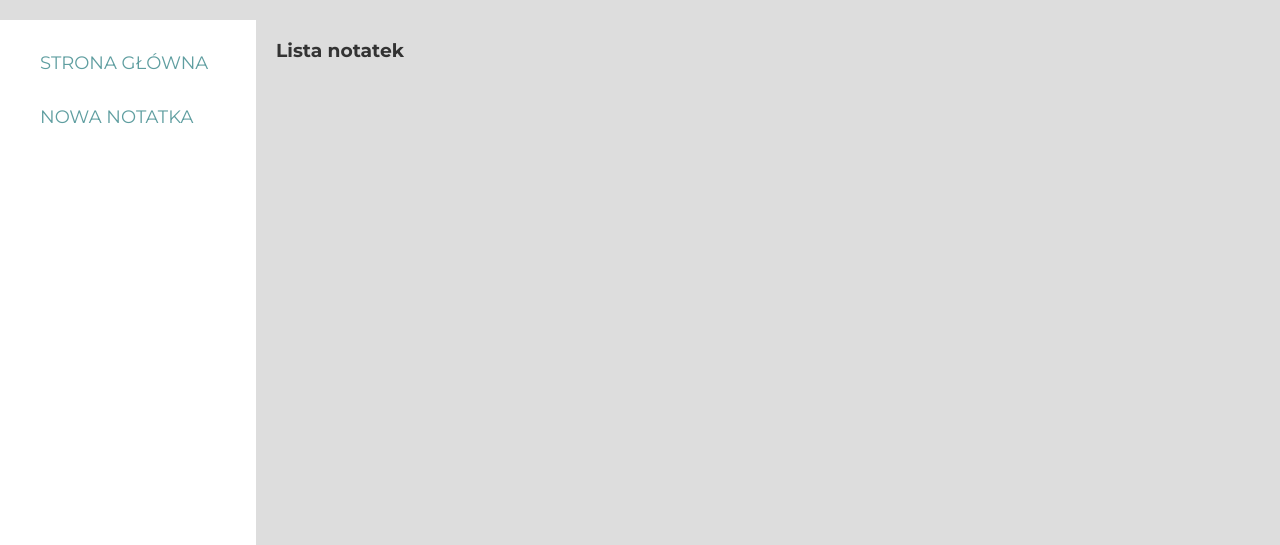
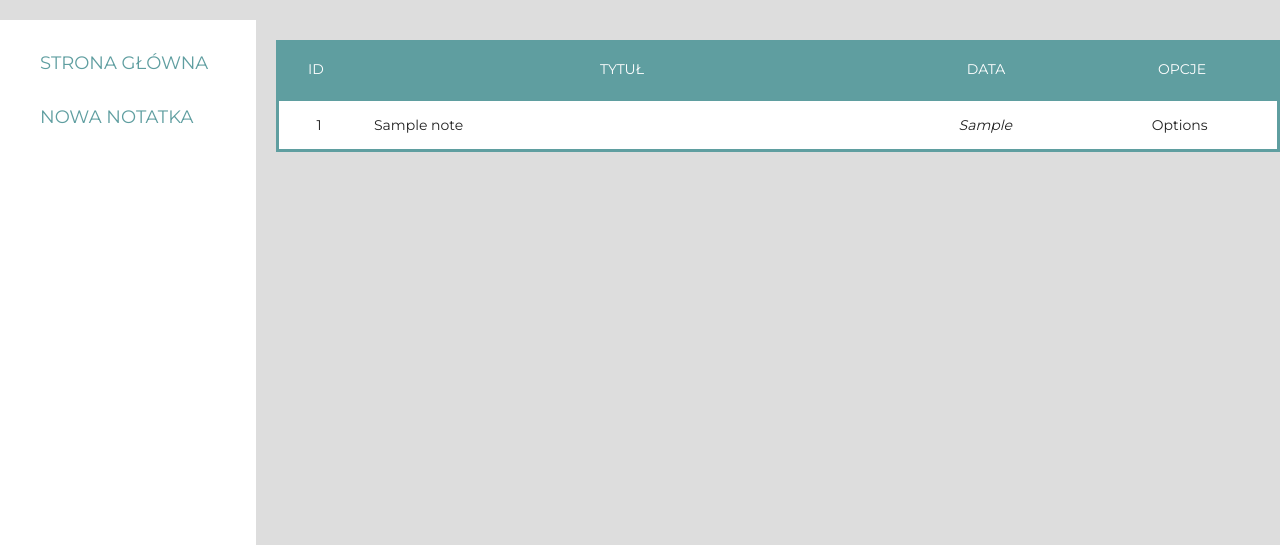
Before and after one commit to kapakrystian/Notatnik, a PHP site: page / in a window 1280 px wide. Shown: the part 153-698 px from the top of the page. Run offline with PHP 8.4, Linux system fonts and the light colour scheme; tables that the repository leaves empty or names only in its code hold one stand-in row (values such as "Sample post"); lists and menus that the app fills with data are empty; some libraries are stand-ins or nearby versions.

Commit message:
Listing notatek

```diff
--- a/src/Controller.php
+++ b/src/Controller.php
@@ -47,19 +47,12 @@ class Controller
     ------------------------------*/
     public function run(): void
     {
-        $viewParams = [];
-
         switch ($this->action()) {
 
             case 'create':
                 $page = 'create';
-                /*-----------------------------------------------------
-                Flaga określająca moment przed i po utworzeniu notatki
-                false -> przed, pobrany zostaje GET'em sam form
-                true -> po, wysłane POST'em dane z form'a
-                ------------------------------------------------------*/
+                $data = $this->getRequestPost();
 
-                $data = $this->getRequestPost();
                 if (!empty($data)) {
 
                     /*-------------------------------------------------
@@ -77,20 +70,20 @@ class Controller
 
                 break;
 
-            case 'show':
-                # code...
-
             default:
                 $page = 'list';
 
                 $data = $this->getRequestGet();
 
-                $viewParams['before'] = $data['before'] ?? null;
+                $viewParams = [
+                    'notes' => $this->database->getNotes(),
+                    'before' => $data['before'] ?? null
+                ];
 
                 break;
         }
 
-        $this->view->render($page, $viewParams);
+        $this->view->render($page, $viewParams ?? []);
     }
 
     /*---------------------------------
--- a/src/Database.php
+++ b/src/Database.php
@@ -25,6 +25,17 @@ class Database
             $this->createConnection($config);
         } catch (PDOException $e) {
             throw new StorageException('Connection Error');
+        }
+    }
+
+    public function getNotes(): array
+    {
+        try {
+            $query = "SELECT id, title, created FROM notes";
+            $result = $this->conn->query($query);
+            return $result->fetchAll(PDO::FETCH_ASSOC);
+        } catch (Throwable $th) {
+            throw new StorageException('Nie udało się pobrać danych o notatkach', 400, $th);
         }
     }
 
--- a/templates/pages/list.php
+++ b/templates/pages/list.php
@@ -1,4 +1,5 @@
-<div>
+<div class="list">
+    <section>
         <div class="message">
             <?php if (!empty($params['before'])) {
                 switch ($params['before']) {
@@ -9,10 +10,31 @@
             }
             ?>
         </div>
-    <h3>Lista notatek</h3>
-    <b>
-        <?php
-        echo $params['resultList'] ?? '';
-        ?>
-    </b>
+        <div class="tbl-header">
+            <table cellpadding="0" cellspacing="0" border="0">
+                <thead>
+                    <tr>
+                        <th>Id</th>
+                        <th>Tytuł</th>
+                        <th>Data</th>
+                        <th>Opcje</th>
+                    </tr>
+                </thead>
+            </table>
         </div>
+        <div class="tbl-content">
+            <table cellpadding="0" cellspacing="0" border="0">
+                <tbody>
+                    <?php foreach ($params['notes'] as $note) : ?>
+                        <tr>
+                            <td><?php echo $note['id'] ?></td>
+                            <td><?php echo $note['title'] ?></td>
+                            <td><?php echo $note['created'] ?></td>
+                            <td>Options</td>
+                        </tr>
+                    <?php endforeach; ?>
+                </tbody>
+            </table>
+        </div>
+    </section>
+</div>
```
Lines whose indentation alone changed are shown as unchanged.
